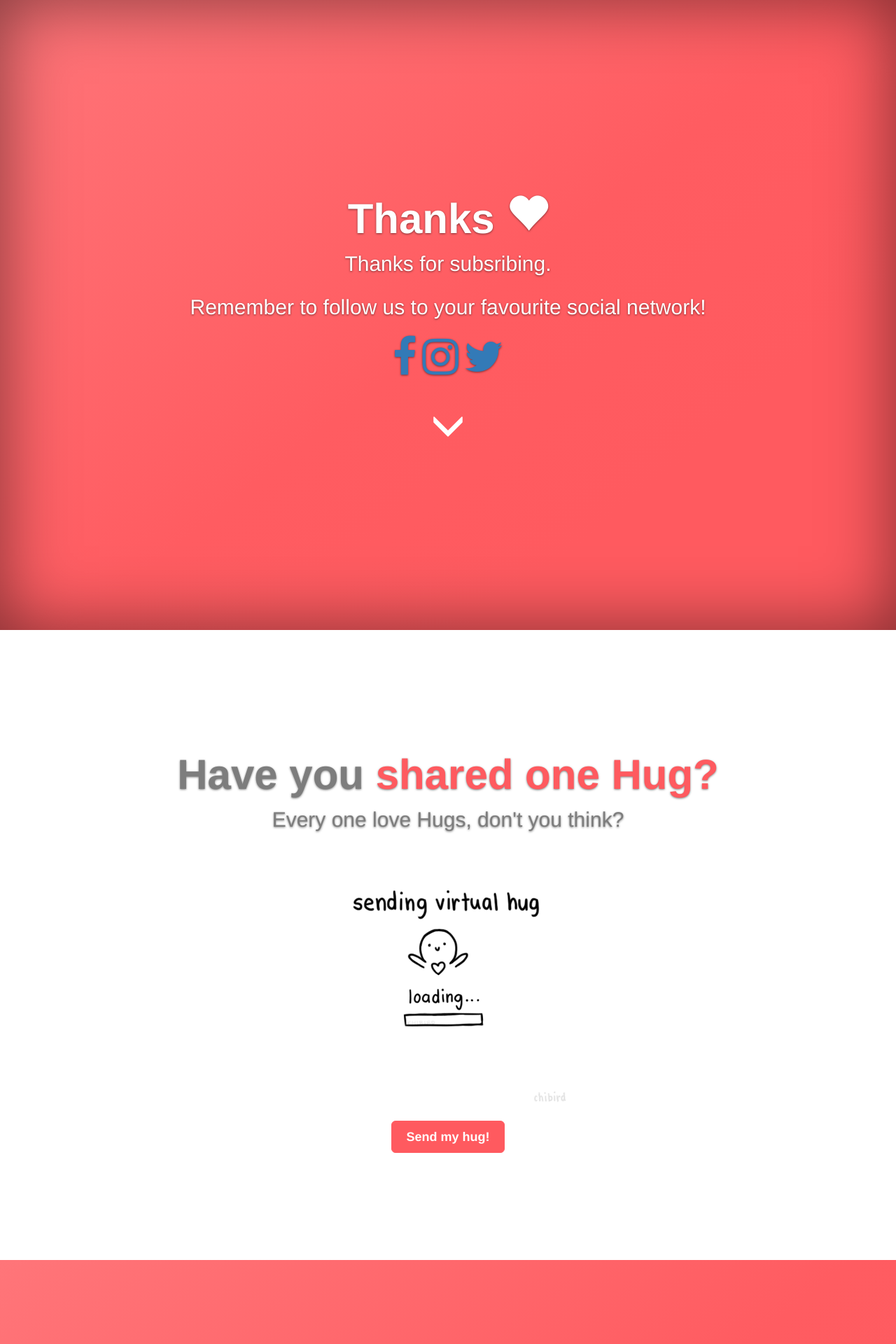
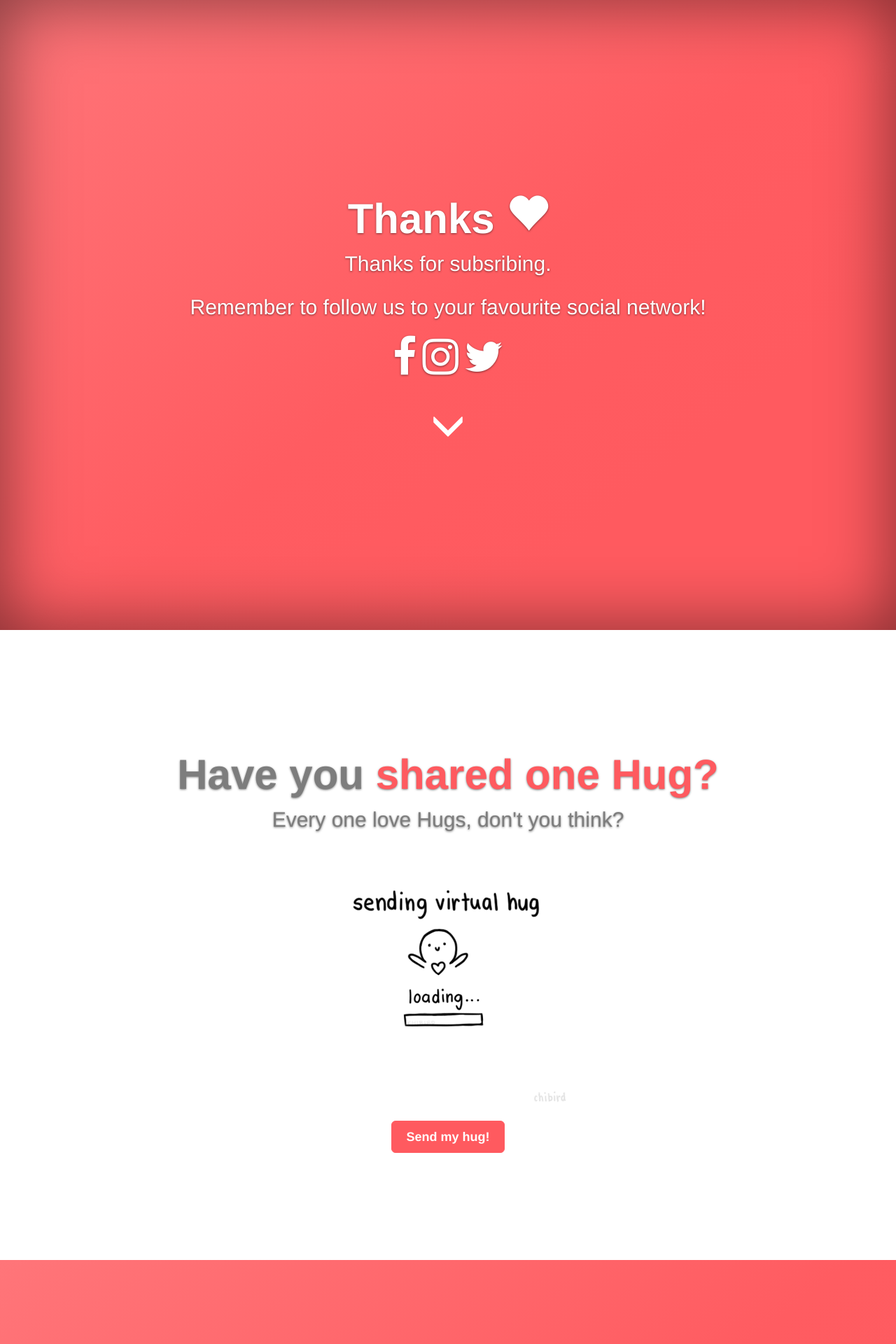
Before and after one commit to hub4hugs/hub4hugs.github.io, a Jekyll site: the page built from thanks.html, in a window 1280 px wide. Shown: the top 1920 px of the page at 70% size. Built offline with Jekyll 4.4.1, drawn with Linux system fonts in a browser that asks for light colours; comment, search, counter and statistics services are not loaded.

Commit message:
Edit social links colors

```diff
--- a/index.html
+++ b/index.html
@@ -347,7 +347,7 @@ canonical: https://hub4hugs.github.io
 	            </p>
 	            <br>
 				<p class="lead white jumbotext">
-	            <a href="https://facebook.com/officialtrento"><i class="fa fa-2x fa-facebook"></i></a>&#32;&#32;&#32;&#32;<a href="https://instagram.com/hub4hug"><i class="fa fa-2x fa-instagram"></i></a>&#32;&#32;&#32;&#32;<a href="https://twitter.com/hub4hugs"><i class="fa fa-2x fa-twitter"></i></a>
+	            <a class="white" href="https://facebook.com/officialtrento"><i class="fa fa-2x fa-facebook"></i></a>&#32;&#32;&#32;&#32;<a class="white" href="https://instagram.com/hub4hug"><i class="fa fa-2x fa-instagram"></i></a>&#32;&#32;&#32;&#32;<a class="white" href="https://twitter.com/hub4hugs"><i class="fa fa-2x fa-twitter"></i></a>
 	            </p>
 			  </div>
 			</div>
--- a/thanks.html
+++ b/thanks.html
@@ -30,7 +30,7 @@ canonical: https://hub4hugs.github.io
 	            <p class="lead white jumbotext">Thanks for subsribing.</p>
 	            <p class="lead white jumbotext">Remember to follow us to your favourite social network!</p>
 				<p class="lead white jumbotext">
-	            <a href="https://facebook.com/officialtrento"><i class="fa fa-2x fa-facebook"></i></a>&#32;&#32;&#32;&#32;<a href="https://instagram.com/hub4hug"><i class="fa fa-2x fa-instagram"></i></a>&#32;&#32;&#32;&#32;<a href="https://twitter.com/hub4hugs"><i class="fa fa-2x fa-twitter"></i></a>
+	            <a class="white" href="https://facebook.com/officialtrento"><i class="fa fa-2x fa-facebook"></i></a>&#32;&#32;&#32;&#32;<a class="white" href="https://instagram.com/hub4hug"><i class="fa fa-2x fa-instagram"></i></a>&#32;&#32;&#32;&#32;<a class="white" href="https://twitter.com/hub4hugs"><i class="fa fa-2x fa-twitter"></i></a>
 	            </p>
 	            <br>
 	            <p><a href="#block2" class="white"><span class="text-big glyphicon glyphicon-menu-down" aria-hidden="true"></span></a></p>
```
